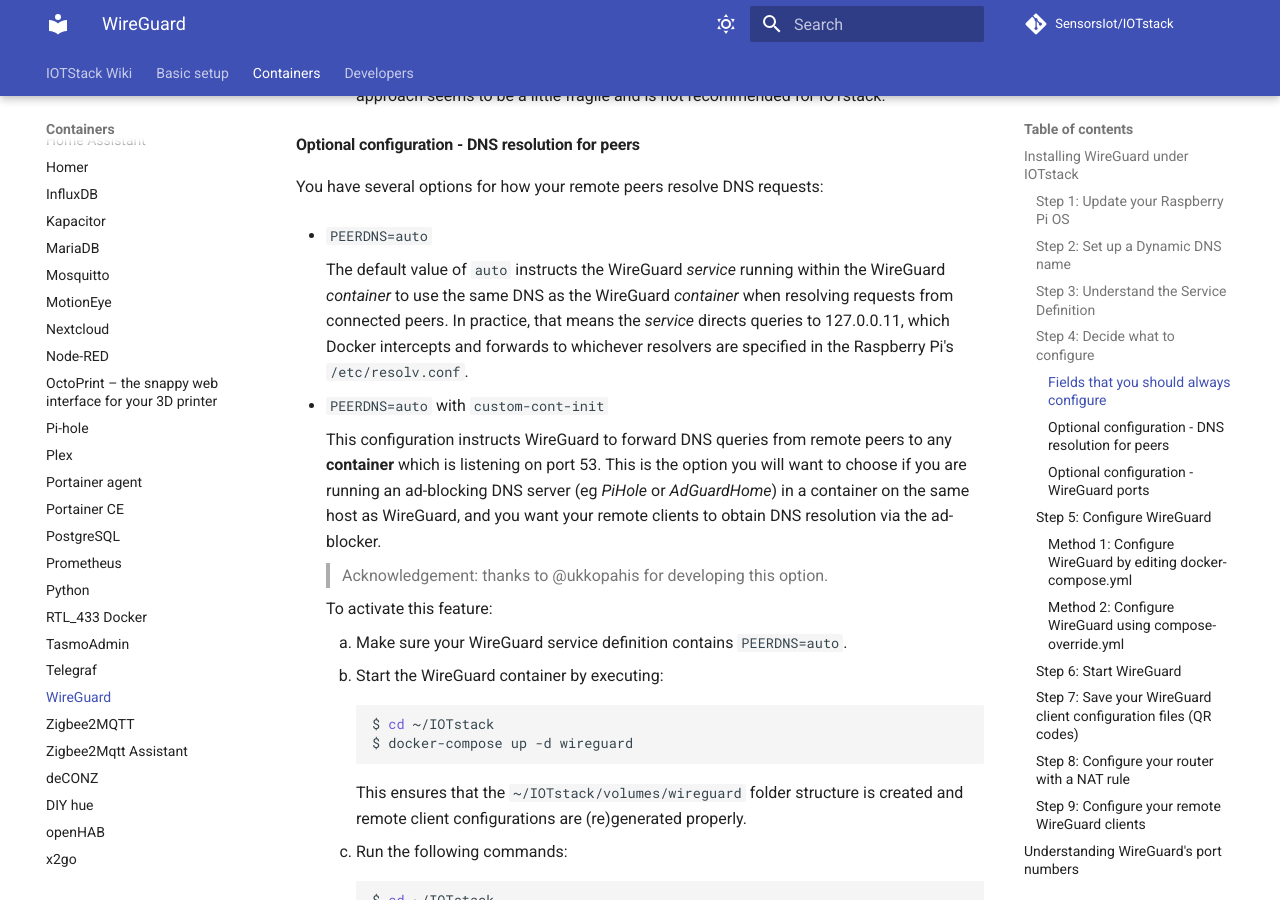
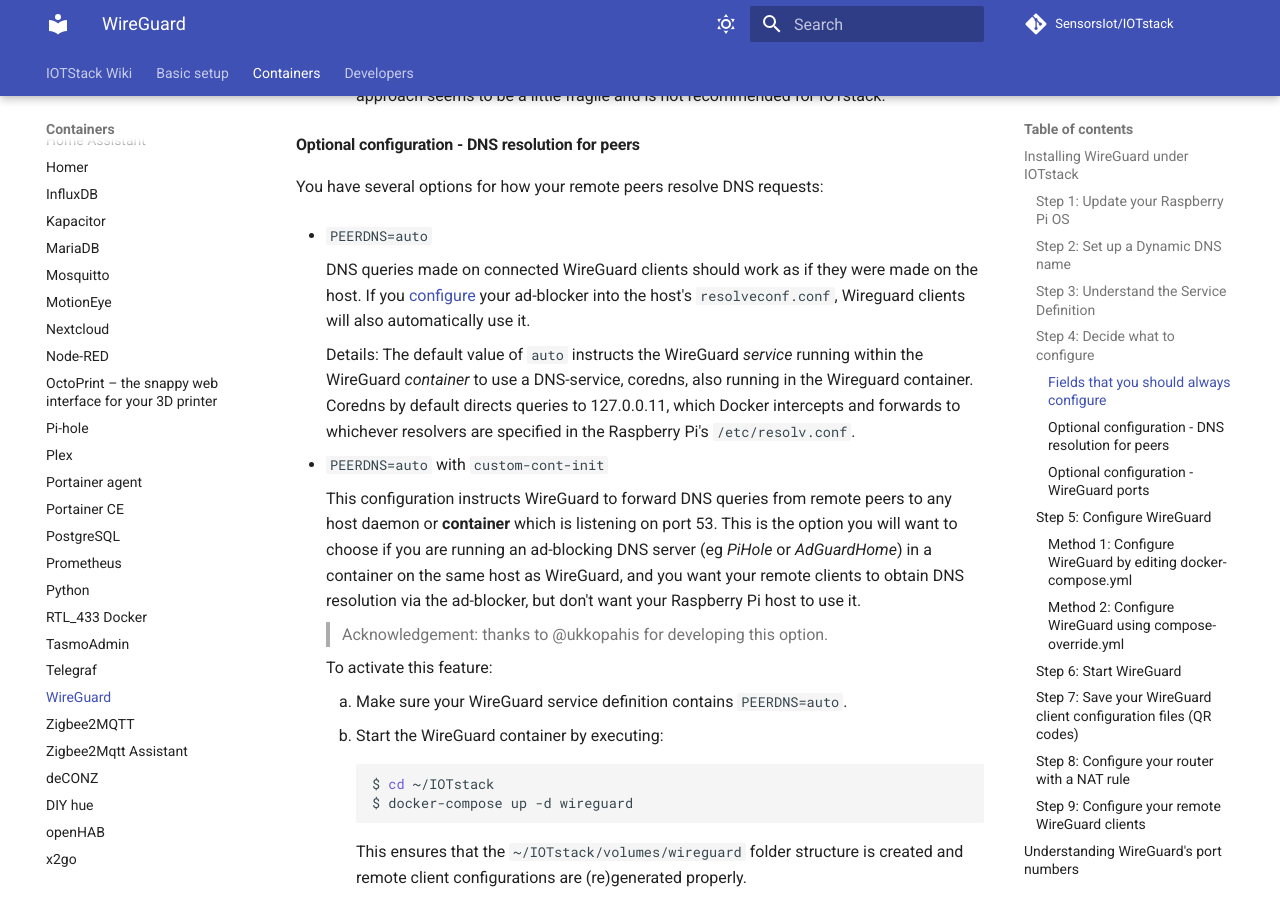
Before and after one commit to gcgarner/IOTstack, an MkDocs documentation site: the page built from docs/Containers/WireGuard.md, in a window 1280 px wide and 900 px high, scrolled down 2667 px. Built offline with MkDocs 1.6.1 and Material for MkDocs 9.7.7, drawn with Linux system fonts in a browser that asks for light colours; comment, search, counter and statistics services are not loaded; some of the changed text lies outside the part shown.

Commit message:
Wireguard: better document how PEERDNS works with host resolv.conf
Fix script comment to properly describe how th bridge gateway works.

````diff
--- a/docs/Containers/WireGuard.md
+++ b/docs/Containers/WireGuard.md
@@ -106,11 +106,26 @@
 
 * `PEERDNS=auto`
 
-	The default value of `auto` instructs the WireGuard *service* running within the WireGuard *container* to use the same DNS as the WireGuard *container* when resolving requests from connected peers. In practice, that means the *service* directs queries to 127.0.0.11, which Docker intercepts and forwards to whichever resolvers are specified in the Raspberry Pi's `/etc/resolv.conf`.
+    DNS queries made on connected WireGuard clients should work as if they were
+    made on the host. If you [configure](Pi-hole.md#pi-hole-as-dns-server) your
+    ad-blocker into the host's `resolveconf.conf`, Wireguard clients will also
+    automatically use it.
+
+    Details: The default value of `auto` instructs the WireGuard *service*
+    running within the WireGuard *container* to use a DNS-service, coredns,
+    also running in the Wireguard container. Coredns by default directs queries
+    to 127.0.0.11, which Docker intercepts and forwards to whichever resolvers
+    are specified in the Raspberry Pi's `/etc/resolv.conf`.
 
 * `PEERDNS=auto` with `custom-cont-init` <a name="customContInit"></a>
 
-	This configuration instructs WireGuard to forward DNS queries from remote peers to any **container** which is listening on port 53. This is the option you will want to choose if you are running an ad-blocking DNS server (eg *PiHole* or *AdGuardHome*) in a container on the same host as WireGuard, and you want your remote clients to obtain DNS resolution via the ad-blocker.
+    This configuration instructs WireGuard to forward DNS queries from remote
+    peers to any host daemon or **container** which is listening on port 53.
+    This is the option you will want to choose if you are running an
+    ad-blocking DNS server (eg *PiHole* or *AdGuardHome*) in a container on the
+    same host as WireGuard, and you want your remote clients to obtain DNS
+    resolution via the ad-blocker, but don't want your Raspberry Pi host to use
+    it.
 
 	> Acknowledgement: thanks to @ukkopahis for developing this option.
 
@@ -160,6 +175,9 @@
 	```yml
 	- PEERDNS=192.168.203.65
 	```
+    Do note that changes to `PEERDNS` will not be updated to existing clients,
+    and as such you may want to use `PEERDNS=auto` unless you have a very
+    specific requirement.
 
 #### Optional configuration - WireGuard ports
 
````
Also changed, not shown: 1 other file.
